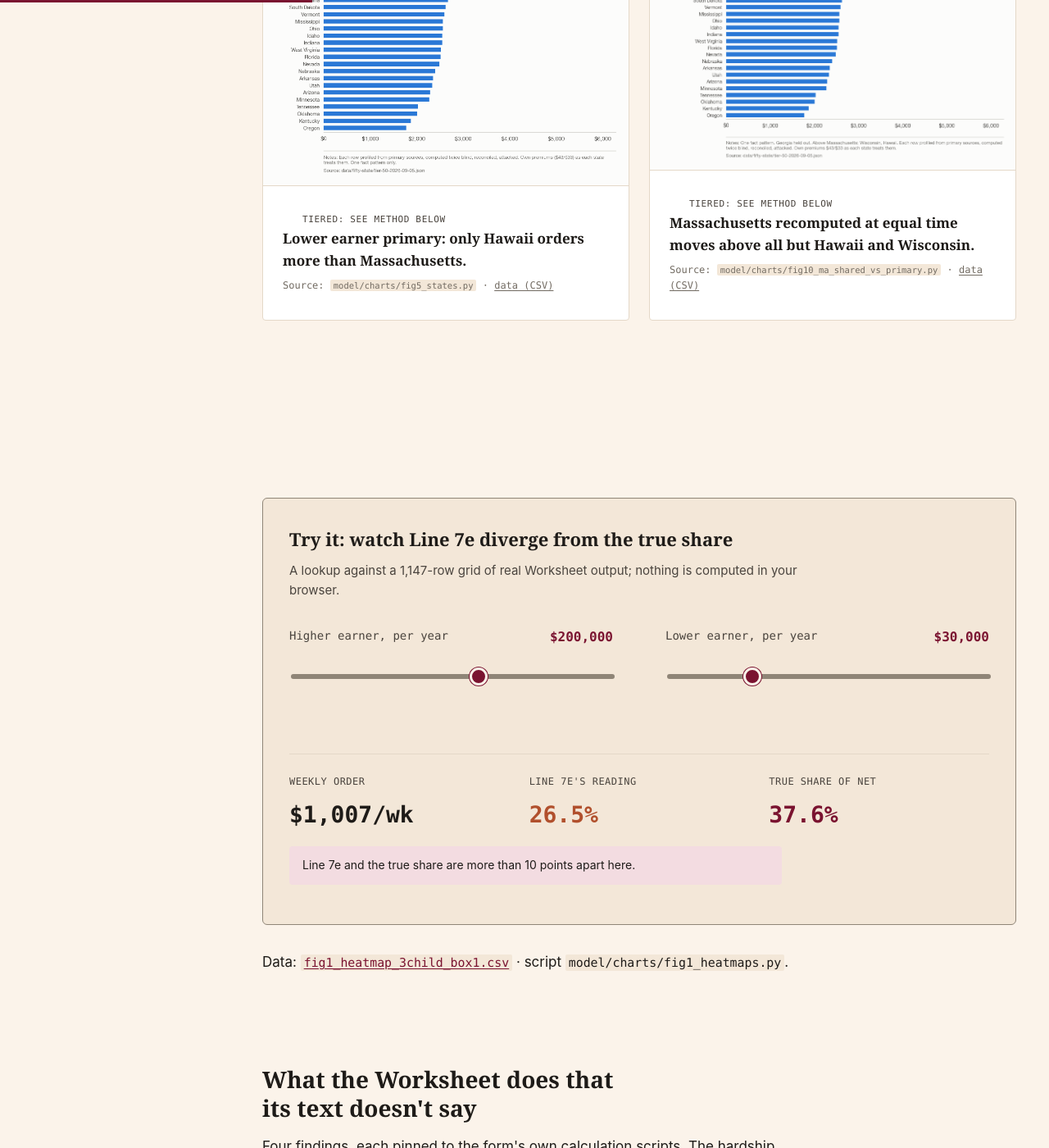
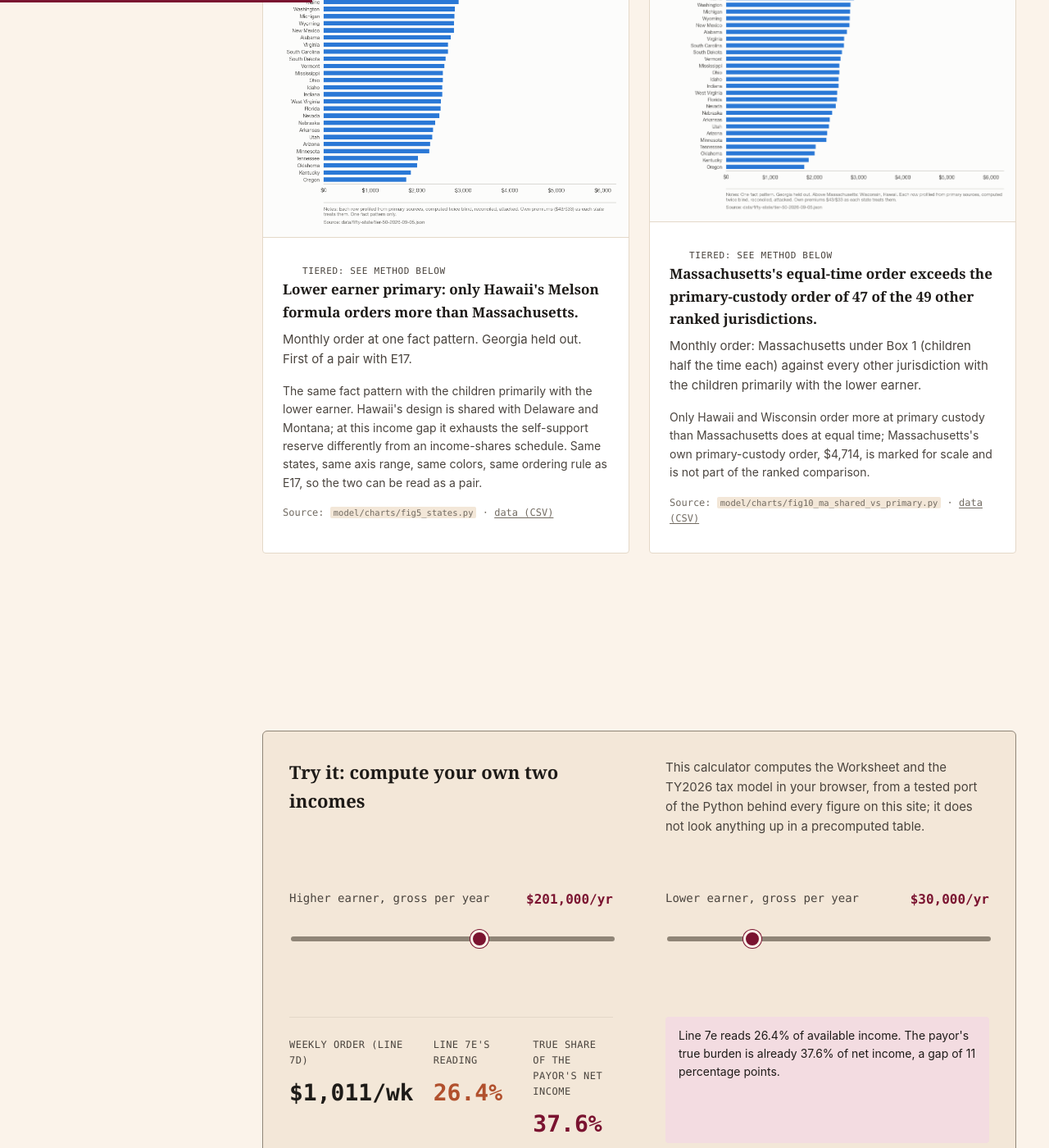
Before and after one commit to campbefs/checktheworksheet, a Jekyll site: the page built from index.html, in a window 1280 px wide and 1400 px high, scrolled down 2187 px. Shown: the whole window at 82% size. Built offline with Jekyll 4.4.1, drawn with Linux system fonts in a browser that asks for light colours; some of the changed text lies outside the part shown.

Commit message:
auto: remote session changes 2026-09-07 12:24:12

```diff
--- a/index.html
+++ b/index.html
@@ -13,7 +13,9 @@ disclosure:
     the form's own scripts. Comments built from it are prepared for the Trial Court, on the
     <a href="/documents/">Documents</a> page; they have not been sent.
 scripts:
-  - "/assets/js/csv-slider.js"
+  - "/assets/js/lib/worksheet.js"
+  - "/assets/js/lib/net-position.js"
+  - "/assets/js/calculator.js"
   - "/assets/js/sortable-table.js"
 ---
 
@@ -21,7 +23,7 @@ scripts:
   <div class="hero-grid">
     <div class="hero-text">
       <p class="eyebrow">Massachusetts Child Support Guidelines Worksheet, verified in code</p>
-      <h1>At equal parenting time, Massachusetts orders more than <span class="figure">47</span> of the other 49 ranked jurisdictions do at primary custody.</h1>
+      <h1>Massachusetts orders the most of <span class="figure">fifty</span> ranked jurisdictions at equal parenting time, and the second most at primary custody.</h1>
       <p class="lede">One fact pattern (three children, $201,000 and $29,640 a year, no child care),
       profiled from each jurisdiction's own guidelines, computed twice, and checked by an
       adversarial review. Georgia is held out: its enacted formula orders less at equal time than
@@ -30,13 +32,14 @@ scripts:
     </div>
     <div class="hero-visual">
       {% include figure.html
-         id="e17-hero"
-         img="/figures/exhibits/E17-ma-equal-time-vs-others-primary-custody.png"
-         alt="Ranked bar chart of fifty jurisdictions' child support orders, with Massachusetts computed at equal parenting time and marked at the top, its own primary-custody order shown for scale."
-         title="Massachusetts's equal-time order exceeds the primary-custody order of 47 of the 49 other ranked jurisdictions."
-         notes="Only Hawaii and Wisconsin order more at primary custody than Massachusetts does at equal time; Massachusetts's own primary-custody order, $4,714, is marked for scale."
-         source_script="model/charts/fig10_ma_shared_vs_primary.py"
-         csv_href="/figures/working/fig10_ma_shared_vs_primary.csv"
+         id="e11-hero"
+         img="/figures/exhibits/E11-fifty-states-equal-parenting-one-fact-pattern.png"
+         alt="Horizontal bar chart of the monthly child support order in fifty jurisdictions under equal parenting time, one fact pattern, Massachusetts highlighted."
+         title="Equal parenting time: Massachusetts orders the most of fifty jurisdictions."
+         deck="Monthly order at one fact pattern. Georgia held out."
+         notes="Fifty of fifty-one jurisdictions survived every verification stage; Georgia is held out because its enacted formula produces a lower order under primary custody than under equal time, which the state's own calculator reproduces. Each row was profiled from primary sources, computed twice blind, reconciled, and attacked. Own premiums ($43/$33) as each state treats them. One fact pattern; the ranking generalizes to nothing else."
+         source_script="model/charts/fig5_states.py"
+         csv_href="/figures/working/fig5_states.csv"
          lazy="false" %}
     </div>
   </div>
@@ -49,7 +52,7 @@ scripts:
   <div class="content-col">
     <section class="exhibit-section" id="lead-comparison">
       <p class="eyebrow">The comparison behind this site</p>
-      <h2>At equal parenting time, Massachusetts orders more than 47 of the other 49 ranked jurisdictions' primary-custody orders.</h2>
+      <h2>Massachusetts's equal-time order exceeds the primary-custody order of 47 of the 49 other ranked jurisdictions.</h2>
       <p>Every jurisdiction at primary custody first, then Massachusetts recomputed at equal
       parenting time. One fact pattern (three children, $201,000 and $29,640 a year), profiled,
       computed twice, and checked by an adversarial review. Georgia is held out: its formula orders
@@ -58,8 +61,10 @@ scripts:
         {% include figure.html
            id="e12"
            img="/figures/exhibits/E12-fifty-states-lower-earner-primary-one-fact-pattern.png"
-           alt="Ranked bar chart of fifty jurisdictions' child support orders with the children primarily in the lower earner's household, Massachusetts marked."
-           title="Lower earner primary: only Hawaii orders more than Massachusetts."
+           alt="Horizontal bar chart of the monthly child support order in fifty jurisdictions with the children primarily with the lower earner, one fact pattern, Massachusetts highlighted."
+           title="Lower earner primary: only Hawaii's Melson formula orders more than Massachusetts."
+           deck="Monthly order at one fact pattern. Georgia held out. First of a pair with E17."
+           notes="The same fact pattern with the children primarily with the lower earner. Hawaii's design is shared with Delaware and Montana; at this income gap it exhausts the self-support reserve differently from an income-shares schedule. Same states, same axis range, same colors, same ordering rule as E17, so the two can be read as a pair."
            source_script="model/charts/fig5_states.py"
            csv_href="/figures/working/fig5_states.csv"
            confidence="Tiered: see method below"
@@ -67,8 +72,10 @@ scripts:
         {% include figure.html
            id="e17"
            img="/figures/exhibits/E17-ma-equal-time-vs-others-primary-custody.png"
-           alt="The same ranked bar chart with Massachusetts recomputed at equal parenting time instead of primary custody, moving its bar above all but two others."
-           title="Massachusetts recomputed at equal time moves above all but Hawaii and Wisconsin."
+           alt="Horizontal bar chart of Massachusetts's equal-time order against 49 other jurisdictions' primary-custody orders, with Massachusetts's own primary-custody order marked for scale."
+           title="Massachusetts's equal-time order exceeds the primary-custody order of 47 of the 49 other ranked jurisdictions."
+           deck="Monthly order: Massachusetts under Box 1 (children half the time each) against every other jurisdiction with the children primarily with the lower earner."
+           notes="Only Hawaii and Wisconsin order more at primary custody than Massachusetts does at equal time; Massachusetts's own primary-custody order, $4,714, is marked for scale and is not part of the ranked comparison."
            source_script="model/charts/fig10_ma_shared_vs_primary.py"
            csv_href="/figures/working/fig10_ma_shared_vs_primary.csv"
            confidence="Tiered: see method below" %}
@@ -81,50 +88,47 @@ scripts:
   <div class="page-shell">
     <div></div>
     <div class="content-col">
-      <div class="tool" data-tool data-tool-src="/assets/data/heatmap-3child-box1.json">
-        <h3>Try it: watch Line 7e diverge from the true share</h3>
-        <p class="tool-deck">A lookup against a 1,147-row grid of real Worksheet output; nothing
-        is computed in your browser.</p>
-        <div class="tool-two-up">
+      <div class="tool tool-two-up" data-calculator>
+        <h3>Try it: compute your own two incomes</h3>
+        <p class="tool-deck">This calculator computes the Worksheet and the TY2026 tax model in
+        your browser, from a tested port of the Python behind every figure on this site; it does
+        not look anything up in a precomputed table.</p>
         <div class="tool-slider-row">
-            <label for="higher-earner-slider">Higher earner, per year
-              <output id="higher-earner-output" for="higher-earner-slider">$200,000</output>
+          <label for="calc-higher">Higher earner, gross per year
+            <output id="calc-higher-output" for="calc-higher">$201,000/yr</output>
           </label>
-            <input type="range" id="higher-earner-slider" data-tool-input="higher_gross"
-                   data-tool-output-format="money"
-                   data-tool-valuetext="Higher earner: {value} a year"
-                   min="60000" max="300000" step="5000" value="200000">
+          <input type="range" id="calc-higher" data-calc-input="higher"
+                 min="60000" max="300000" step="1000" value="201000">
         </div>
         <div class="tool-slider-row">
-            <label for="lower-earner-slider">Lower earner, per year
-              <output id="lower-earner-output" for="lower-earner-slider">$30,000</output>
+          <label for="calc-lower">Lower earner, gross per year
+            <output id="calc-lower-output" for="calc-lower">$29,640/yr</output>
           </label>
-            <input type="range" id="lower-earner-slider" data-tool-input="lower_gross"
-                   data-tool-output-format="money"
-                   data-tool-valuetext="Lower earner: {value} a year"
-                   min="0" max="120000" step="5000" value="30000">
-          </div>
+          <input type="range" id="calc-lower" data-calc-input="lower"
+                 min="0" max="120000" step="1000" value="29640">
         </div>
         <div class="tool-readout" aria-live="polite">
           <div>
-            <p class="cell-label">Weekly order</p>
-            <p class="cell-value" data-tool-cell="order_wk" data-tool-format="money-wk">$1,007/wk</p>
+            <p class="cell-label">Weekly order (Line 7d)</p>
+            <p class="cell-value" data-calc-cell="order_wk">$1,013/wk</p>
           </div>
           <div>
             <p class="cell-label">Line 7e's reading</p>
-            <p class="cell-value payor-line" data-tool-cell="line_7e" data-tool-format="pct1">26.5%</p>
+            <p class="cell-value payor-line" data-calc-cell="line_7e">26.5%</p>
           </div>
           <div>
-            <p class="cell-label">True share of net</p>
-            <p class="cell-value true-burden" data-tool-cell="order_pct_payor_net" data-tool-format="pct1">37.6%</p>
+            <p class="cell-label">True share of the payor's net income</p>
+            <p class="cell-value true-burden" data-calc-cell="true_pct_net">37.7%</p>
           </div>
         </div>
-        <p class="tool-flag visible" data-tool-flag data-tool-flag-rule="divergence"
-           data-tool-flag-keys="line_7e,order_pct_payor_net" data-tool-flag-threshold="0.1"
-           data-tool-flag-text="Line 7e and the true share are more than 10 points apart here.">Line 7e and the true share are more than 10 points apart here.</p>
+        <p class="tool-flag" data-calc-flag>&nbsp;</p>
+        <p>Three children, no child care, Box 1 (shared parenting), health premiums $33/$43 a week,
+        the worked example's own facts, held fixed. Method:
+        <a href="/model/worksheet.py"><code>model/worksheet.py</code></a> and
+        <a href="/model/net_position.py"><code>model/net_position.py</code></a>, ported and tested
+        in <a href="/assets/js/lib/worksheet.js"><code>assets/js/lib/worksheet.js</code></a> and
+        <a href="/assets/js/calculator.test.js"><code>assets/js/calculator.test.js</code></a>.</p>
       </div>
-      <p class="tool-method">Data: <a href="/figures/working/fig1_heatmap_3child_box1.csv"><code>fig1_heatmap_3child_box1.csv</code></a>
-      &middot; script <code>model/charts/fig1_heatmaps.py</code>.</p>
     </div>
   </div>
 </section>
@@ -154,8 +158,13 @@ scripts:
 
   <article class="finding-card" id="f-hardship">
     <div class="thumb">
+      <a class="lightbox-trigger" data-lightbox
+         href="/figures/exhibits/E05-what-line-7e-sees-vs-true-burden-worked-example.png"
+         data-caption="The hardship valve fires late because it reads the wrong income."
+         data-csv-href="/figures/working/fig6_valve_units_lag.csv" data-csv-label="Data (CSV)">
         <img src="/figures/exhibits/E05-what-line-7e-sees-vs-true-burden-worked-example.png"
              alt="Line chart of Line 7e's reported percentage against the true share of the payor's net income, as claimed child care rises from $0 to $600 a week.">
+      </a>
     </div>
     <div class="body">
       <p class="tag">Verified against the form's own scripts <a class="interactive-badge" href="#calculator">&rarr; live tool above</a></p>
@@ -170,8 +179,13 @@ scripts:
 
   <article class="finding-card" id="f-childcare">
     <div class="thumb">
+      <a class="lightbox-trigger" data-lightbox
+         href="/figures/exhibits/E06-child-care-share-three-rules-worked-example.png"
+         data-caption="The payor's share of a $15,600 child care bill, three ways to split it."
+         data-csv-href="/figures/working/fig2_childcare_worked_example.csv" data-csv-label="Data (CSV)">
         <img src="/figures/exhibits/E06-child-care-share-three-rules-worked-example.png"
              alt="Bar chart comparing the payor's share of claimed child care under three income measures: pre-transfer gross, post-transfer gross, and post-transfer net.">
+      </a>
     </div>
     <div class="body">
       <p class="tag">Verified against the form's own scripts</p>
@@ -186,8 +200,13 @@ scripts:
 
   <article class="finding-card" id="f-parenting">
     <div class="thumb">
+      <a class="lightbox-trigger" data-lightbox
+         href="/figures/exhibits/E08-credit-shrinks-as-gap-widens-3-children.png"
+         data-caption="The Worksheet's credit for equal parenting time collapses as the income gap widens; a cross-credit narrows without collapsing."
+         data-csv-href="/figures/working/fig3_credit_collapse.csv" data-csv-label="Data (CSV)">
         <img src="/figures/exhibits/E08-credit-shrinks-as-gap-widens-3-children.png"
              alt="Line chart of the shared-parenting credit's percentage reduction against the payor's income share, falling from about 75 percent to 7 percent as the income gap widens.">
+      </a>
     </div>
     <div class="body">
       <p class="tag">Verified against the form's own scripts</p>
@@ -202,8 +221,13 @@ scripts:
 
   <article class="finding-card" id="f-fifty">
     <div class="thumb">
+      <a class="lightbox-trigger" data-lightbox
+         href="/figures/exhibits/E11-fifty-states-equal-parenting-one-fact-pattern.png"
+         data-caption="Equal parenting time: Massachusetts orders the most of fifty jurisdictions."
+         data-csv-href="/figures/working/fig5_states.csv" data-csv-label="Data (CSV)">
         <img src="/figures/exhibits/E11-fifty-states-equal-parenting-one-fact-pattern.png"
              alt="Ranked bar chart of fifty jurisdictions' child support orders at equal parenting time, one fact pattern, Massachusetts at the top.">
+      </a>
     </div>
     <div class="body">
       <p class="tag">Tiered: one fact pattern, not a distribution <span class="interactive-badge">&rarr; sortable table</span></p>
```
Also changed, not shown: exhibits/index.md (+6 -6 lines), findings/fifty-one-jurisdictions/index.md (+4 -4 lines). Lines whose indentation alone changed are shown as unchanged.
